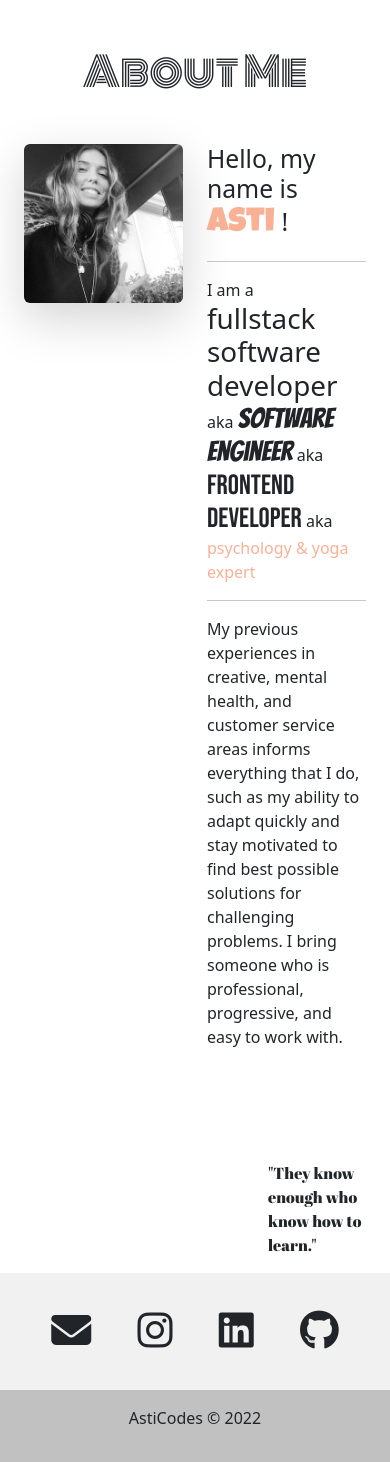
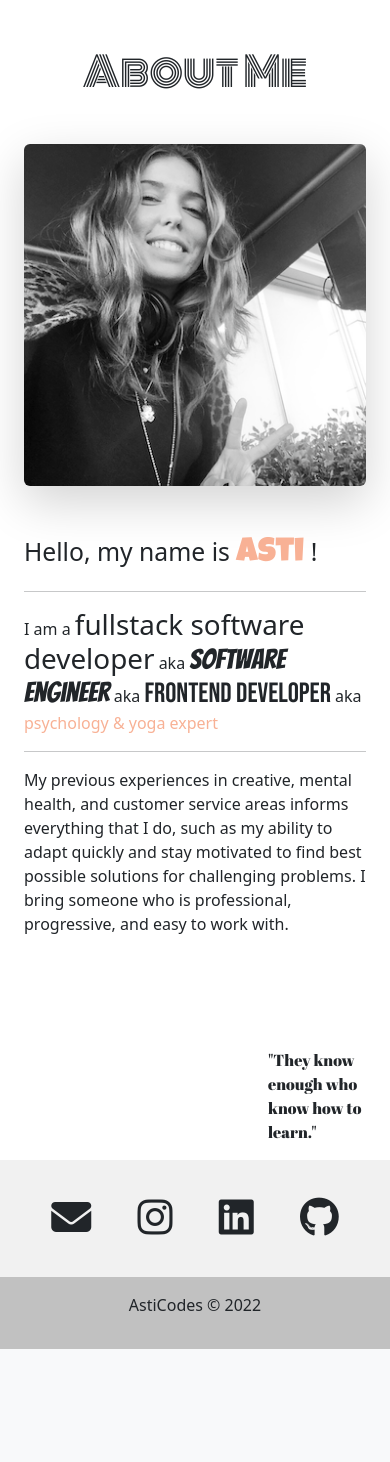
Before and after one commit to AnastasiiaAsti/portfolio, a Django app: page /about/ in a window 390 px wide. Shown: the part 88-1550 px from the top of the page. After the commit the page ends 1437 px from the top, so only its background shows below. Run offline with Django 4.2, Linux system fonts and the light colour scheme; data that the repository does not hold is empty; some libraries are stand-ins or nearby versions; some web fonts are replaced.

Commit message:
change layout

```diff
--- a/main_app/templates/about.html
+++ b/main_app/templates/about.html
@@ -4,13 +4,13 @@
 
 <div class="container-fluid">
   <div class="row row-cols-auto mt-5">
-    <div class="col-6">
+    <div class="col-md-6 col-sm-10">
       <img
-        class="img-fluid rounded shadow-lg"
+        class="img-fluid rounded shadow-lg mb-5"
         src="/static/images/profile.png"
       />
     </div>
-    <div class="col-6">
+    <div class="col-md-6 col-sm-12">
       <h2 class="">Hello, my name is <span class="lucky display-4 color">Asti </span> !</h2><hr>
       <p>
         I am a <span class="beda display-6">fullstack software developer</span>  aka  <span class="bangers display-6">software engineer</span>  aka  <span class="bedas display-6">frontend
```
